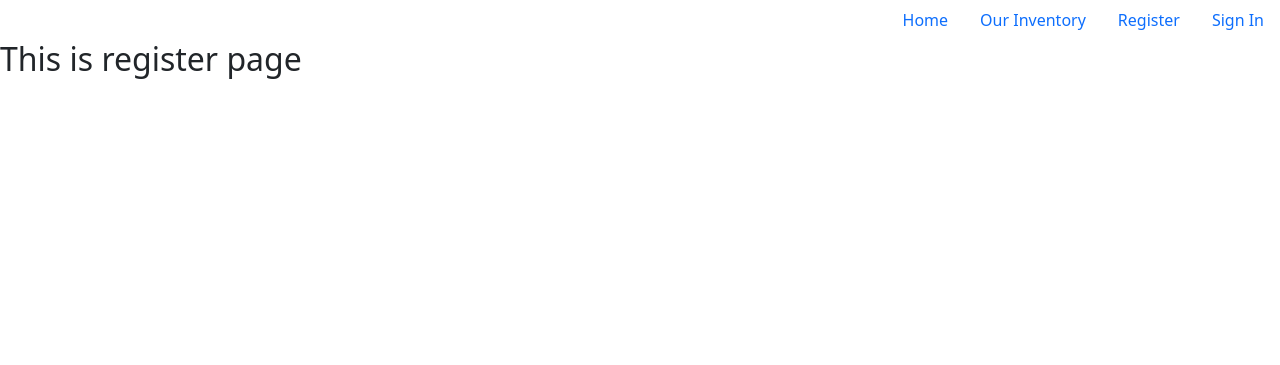
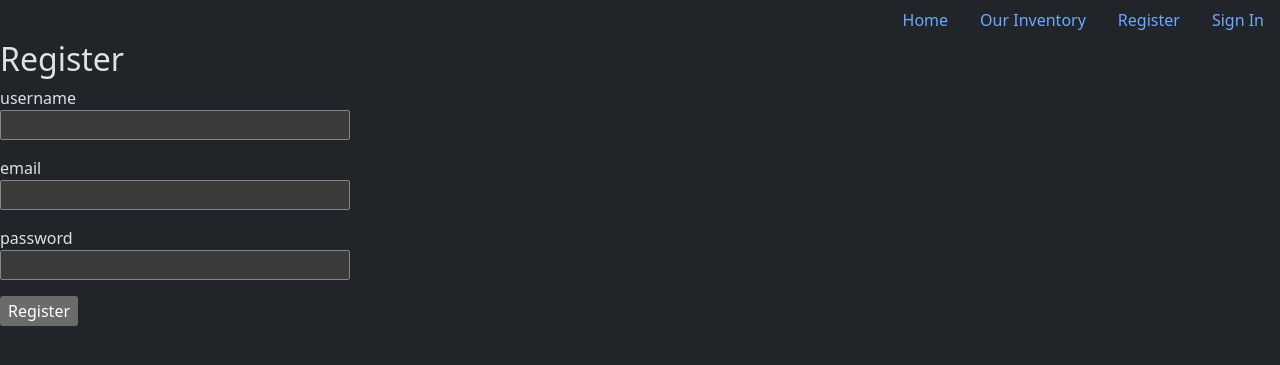
Before and after one commit to KhoaThaiisme/week6_day1_homework, a Flask app: page /auth/register in a window 1280 px wide. Shown: the top 365 px of the page. Run offline with Flask 3, Linux system fonts and the light colour scheme.

Commit message:
first commit

```diff
--- a/app/__init__.py
+++ b/app/__init__.py
@@ -1,9 +1,17 @@
 from flask import Flask
+from config import Config
+from flask_sqlalchemy import SQLAlchemy
+from flask_migrate import Migrate
 
 app = Flask(__name__)
+app.config.from_object(Config)
+db = SQLAlchemy(app)
+migrate = Migrate(app, db)
 
 from app.blueprints.main import bp as main_bp
 app.register_blueprint(main_bp)
 
 from app.blueprints.auth import bp as auth_bp
 app.register_blueprint(auth_bp)
+
+from app import models
--- a/app/blueprints/auth/routes.py
+++ b/app/blueprints/auth/routes.py
@@ -1,10 +1,41 @@
-from flask import render_template
+from flask import render_template, flash, redirect, url_for
+
+from app.models import User
+from app import db
 
 from . import bp
+from app.forms import RegisterForm
 
-@bp.route('/register')
+@bp.route('/register', methods=['GET','POST'])
 def register():
-    return render_template('register.j2')
+    form = RegisterForm()
+    if form.validate_on_submit():
+        user = User.query.filter_by(username=form.username.data).first()
+        email = User.query.filter_by(email=form.email.data).first()
+        if not email and not user:
+            u = User(username=form.username.data,email=form.username.data,password=form.password.data)
+            u.commit()
+            flash(f'{form.username.data} has been registered')
+            return redirect(url_for("main.home"))
+        if user:
+            flash(f'{form.username.data} already taken, try again')
+        else:
+            flash(f'{form.email.data} already taken, try again')
+    return render_template('register.j2', form=form)
+
+    # if form.validate_on_submit():
+    #     username = form.username.data
+    #     user = User.query.filter_by(username=username).first()
+    #     email = User.query.filter_by(email=form.email.data).first()
+    #     if not email and not user:
+    #         u = User(username=username, email=form.email.data,password=form.password.data)
+    #         u.commit()
+    #         flash(f'{username} registered')
+    #         return redirect(url_for("main.home"))
+    #     if user:
+    #         flash(f'{username} already taken, try again!')
+    #     elif email:
+    #         flash(f'{form.email.data} has already taken, try again!')
 
 @bp.route('/signin')
 def signin():
--- a/app/blueprints/main/routes.py
+++ b/app/blueprints/main/routes.py
@@ -7,5 +7,5 @@ def home():
     return render_template('index.j2', title='Home')
 
 @bp.route('/inventory')
-def about():
+def inventory():
     return render_template('about.j2')
--- /dev/null
+++ b/app/forms.py
@@ -0,0 +1,9 @@
+from flask_wtf import FlaskForm
+from wtforms import StringField, PasswordField, SubmitField
+from wtforms.validators import DataRequired, Email
+
+class RegisterForm(FlaskForm):
+    username = StringField('username', validators=[DataRequired()])
+    email = StringField('email', validators=[DataRequired(), Email()])
+    password = PasswordField('password', validators=[DataRequired()])
+    submit = SubmitField('Register')
--- a/app/templates/base.j2
+++ b/app/templates/base.j2
@@ -1,27 +1,27 @@
 <!DOCTYPE html>
-<html lang="en">
+<html lang="en" data-bs-theme="dark">
 <head>
     <meta charset="UTF-8">
     <meta http-equiv="X-UA-Compatible" content="IE=edge">
     <meta name="viewport" content="width=device-width, initial-scale=1.0">
     <link href="https://cdn.jsdelivr.net/npm/bootstrap@5.3.0-alpha3/dist/css/bootstrap.min.css" rel="stylesheet" integrity="sha384-KK94CHFLLe+nY2dmCWGMq91rCGa5gtU4mk92HdvYe+M/SXH301p5ILy+dN9+nJOZ" crossorigin="anonymous">
-    <link rel="stylesheet" href="../static/css/main.css">
+    <link rel="stylesheet" href="{{ url_for('static', filename='css/main.css') }}">
     <title>Car Inventory</title>
 </head>
 <body>
 {# nav bar #}
     <ul class="nav justify-content-end">
   <li class="nav-item">
-    <a class="nav-link active" aria-current="page" href="/">Home</a>
+    <a class="nav-link active" aria-current="page" href="{{url_for('main.home')}}">Home</a>
   </li>
   <li class="nav-item">
-    <a class="nav-link" href="/inventory">Our Inventory</a>
+    <a class="nav-link" href="{{ url_for('main.inventory') }}">Our Inventory</a>
   </li>
   <li class="nav-item">
-    <a class="nav-link" href="/auth/register">Register</a>
+    <a class="nav-link" href="{{ url_for('auth.register') }}">Register</a>
   </li>
   <li class="nav-item">
-    <a class="nav-link" href="/auth/signin">Sign In</a>
+    <a class="nav-link" href="{{ url_for('auth.signin') }}">Sign In</a>
   </li>
 </ul>
 {# end nav bar here #}
--- a/app/templates/register.j2
+++ b/app/templates/register.j2
@@ -1,4 +1,26 @@
 {% extends "base.j2" %}
 {% block content %}
-    <h2>This is register page</h2>
+   <form action="" method="post">
+ <h2>Register</h2>
+ {{ form.hidden_tag() }}
+ <p>
+    {{ form.username.label }}<br>
+    {{ form.username(size=32) }}
+ </p>
+ <p>
+    {{ form.email.label }}<br>
+    {{ form.email(size=32) }}
+    {% for error in form.email.errors %}
+      <span class="err-msg">{{ error }}</span>
+    {% endfor %}
+ </p>
+ <p>
+    {{ form.password.label }}<br>
+    {{ form.password(size=32) }}
+    {% for error in form.password.errors %}
+      <span class="err-msg">{{ error }}</span>
+    {% endfor %}
+ </p>
+ <p>{{ form.submit() }}</p>
+</form>
 {% endblock %}
--- /dev/null
+++ b/config.py
@@ -0,0 +1,5 @@
+import os
+
+class Config():
+    SECRET_KEY = os.environ.get('SECRET_KEY')
+    SQLALCHEMY_DATABASE_URI = os.environ.get('DATABASE_URL')
```
Also changed, not shown: app/models.py (added, +14 -0 lines), requirements.txt (+12 -0 lines), 1 other file.
